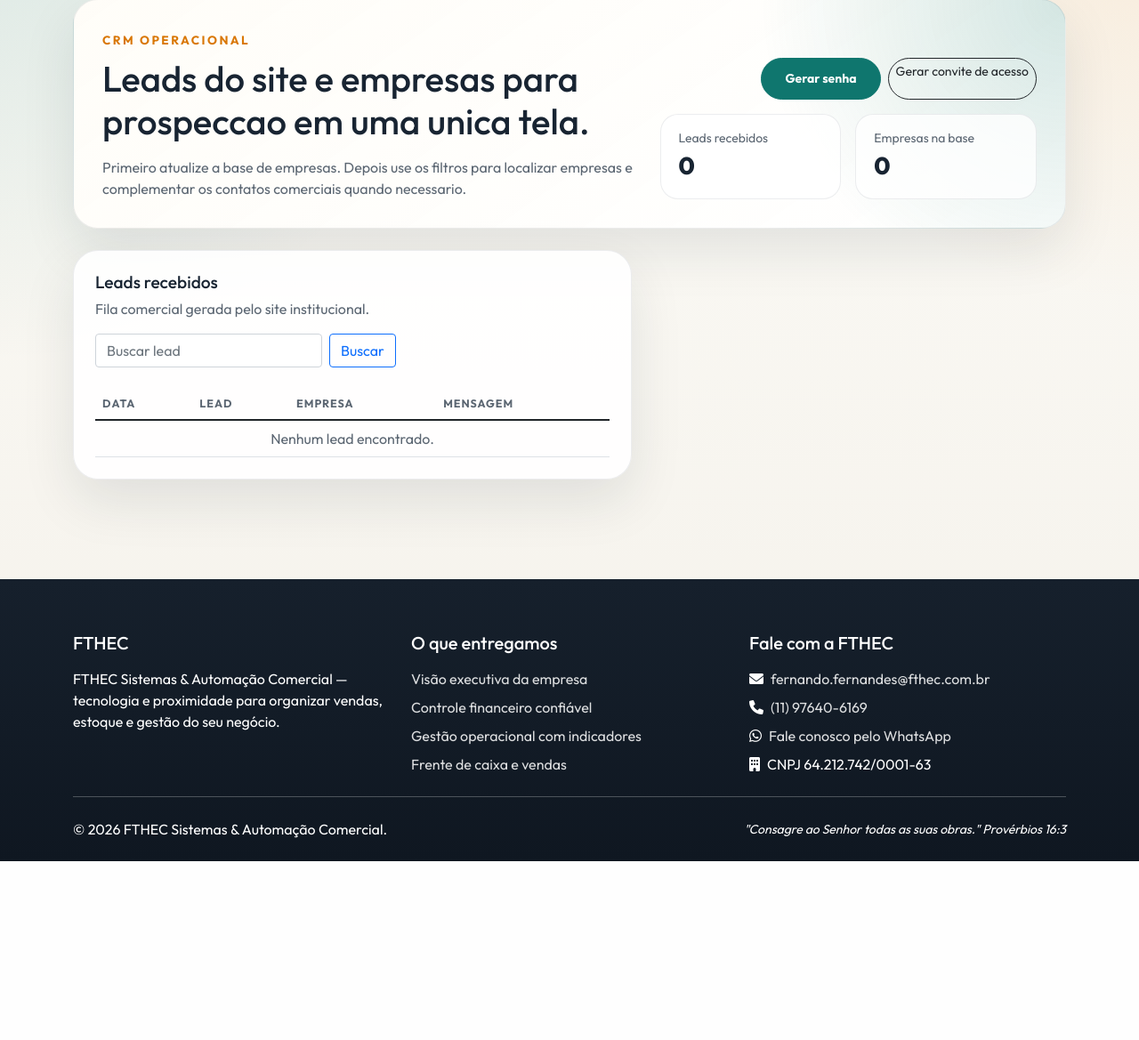
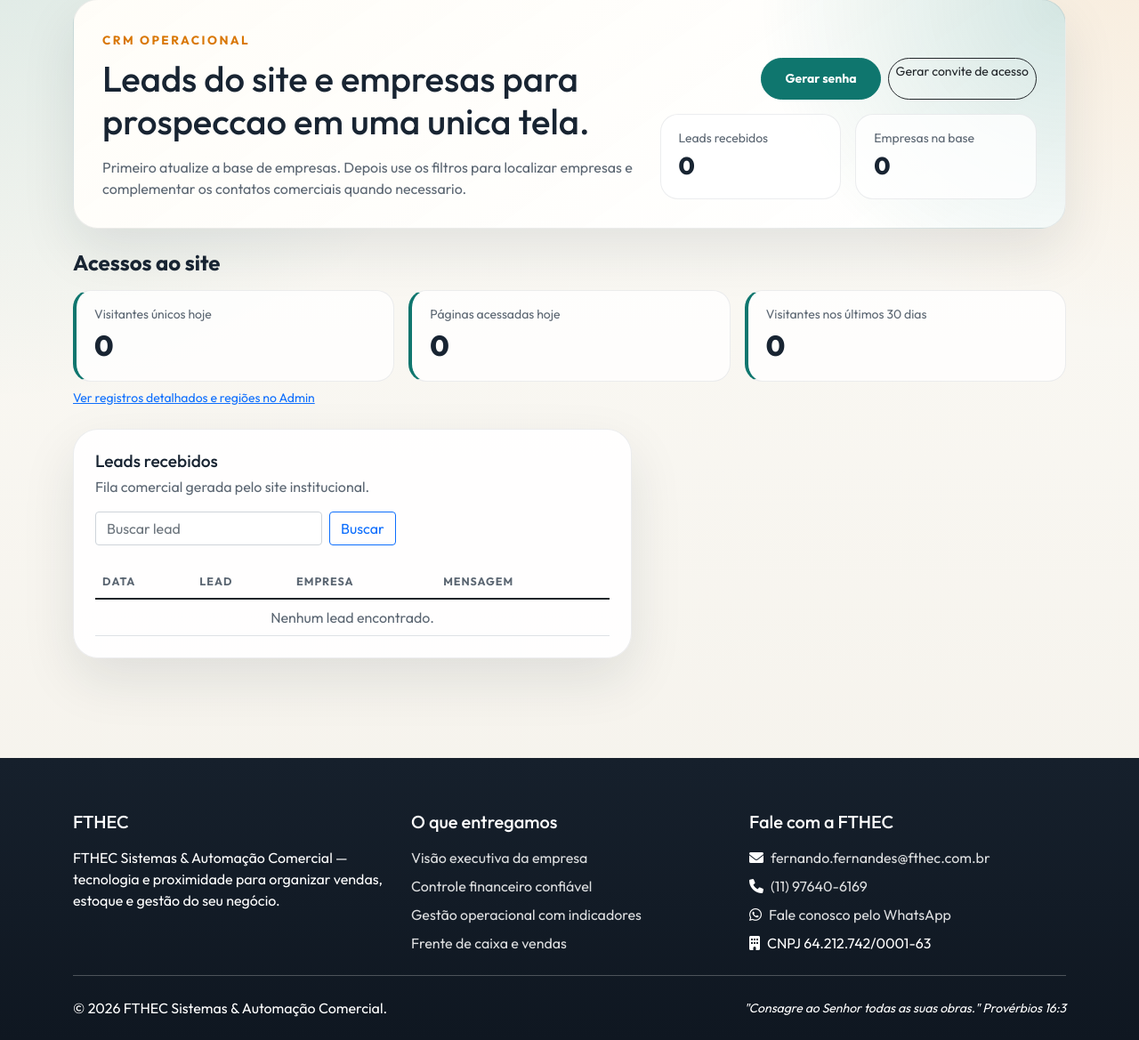
Before and after one commit to fe-22/WS_FTTHEC, a Django app: page /crm/ in a window 1280 px wide. Shown: the part 133-1302 px from the top of the page at 89% size. Before the commit the page ends 1101 px from the top, so only its background shows below. Run offline with Django 4.2, Linux system fonts and the light colour scheme; the visitor is signed in with stand-in values (Sample User, id 1); data comes from the database, SQL or seed files in the repository; data that the repository does not hold is empty.

Commit message:
Exibe contador de acessos no CRM
Co-authored-by: Copilot <223556219+Copilot@users.noreply.github.com>

```diff
--- a/core/views.py
+++ b/core/views.py
@@ -18,6 +18,7 @@ from django.http import JsonResponse
 from django.shortcuts import get_object_or_404, redirect, render
 from django.template.loader import render_to_string
 from django.utils.crypto import get_random_string
+from django.utils import timezone
 from django.views.decorators.http import require_http_methods
 
 from .forms import (
@@ -26,7 +27,7 @@ from .forms import (
     CRMInviteSetPasswordForm,
     CRMPublicRegistrationForm,
 )
-from .models import CRMAccessRequest, EmpresaReceita, Inscricao
+from .models import CRMAccessRequest, EmpresaReceita, Inscricao, SiteVisit
 from .services import (
     build_empresa_queryset,
     discover_public_contacts,
@@ -575,6 +576,15 @@ def crm_view(request):
         "leads": leads,
         "query": query,
         "empresas_count": EmpresaReceita.objects.count() if crm_receita_enabled else 0,
+        "site_visitors_today": SiteVisit.objects.filter(
+            visited_at__date=timezone.localdate()
+        ).values("visitor_id").distinct().count(),
+        "site_pageviews_today": SiteVisit.objects.filter(
+            visited_at__date=timezone.localdate()
+        ).count(),
+        "site_visitors_30_days": SiteVisit.objects.filter(
+            visited_at__gte=timezone.now() - datetime.timedelta(days=30)
+        ).values("visitor_id").distinct().count(),
         "crm_receita_enabled": crm_receita_enabled,
         "can_manage_invites": request.user.is_staff,
         "receita_sync_defaults": {
--- a/templates/crm.html
+++ b/templates/crm.html
@@ -30,6 +30,19 @@
         font-size: 1.7rem;
         font-weight: 800;
         color: var(--ink);
+    }
+
+    .site-analytics {
+        margin-bottom: 1.5rem;
+    }
+
+    .site-analytics .crm-stat {
+        height: 100%;
+        border-left: 4px solid var(--brand);
+    }
+
+    .site-analytics .value {
+        font-size: 2rem;
     }
 
     .crm-panel {
@@ -200,6 +213,33 @@
                 </div>
             </div>
         </div>
+
+        <section class="site-analytics" aria-label="Acessos ao site">
+            <h2 class="h4 fw-bold mb-3">Acessos ao site</h2>
+            <div class="row g-3">
+                <div class="col-md-4">
+                    <div class="crm-stat">
+                        <div class="text-muted small">Visitantes únicos hoje</div>
+                        <div class="value">{{ site_visitors_today }}</div>
+                    </div>
+                </div>
+                <div class="col-md-4">
+                    <div class="crm-stat">
+                        <div class="text-muted small">Páginas acessadas hoje</div>
+                        <div class="value">{{ site_pageviews_today }}</div>
+                    </div>
+                </div>
+                <div class="col-md-4">
+                    <div class="crm-stat">
+                        <div class="text-muted small">Visitantes nos últimos 30 dias</div>
+                        <div class="value">{{ site_visitors_30_days }}</div>
+                    </div>
+                </div>
+            </div>
+            {% if request.user.is_staff %}
+            <a class="small d-inline-block mt-2" href="{% url 'admin:core_sitevisit_changelist' %}">Ver registros detalhados e regiões no Admin</a>
+            {% endif %}
+        </section>
 
         <div class="crm-grid">
             {% if crm_receita_enabled %}
```
